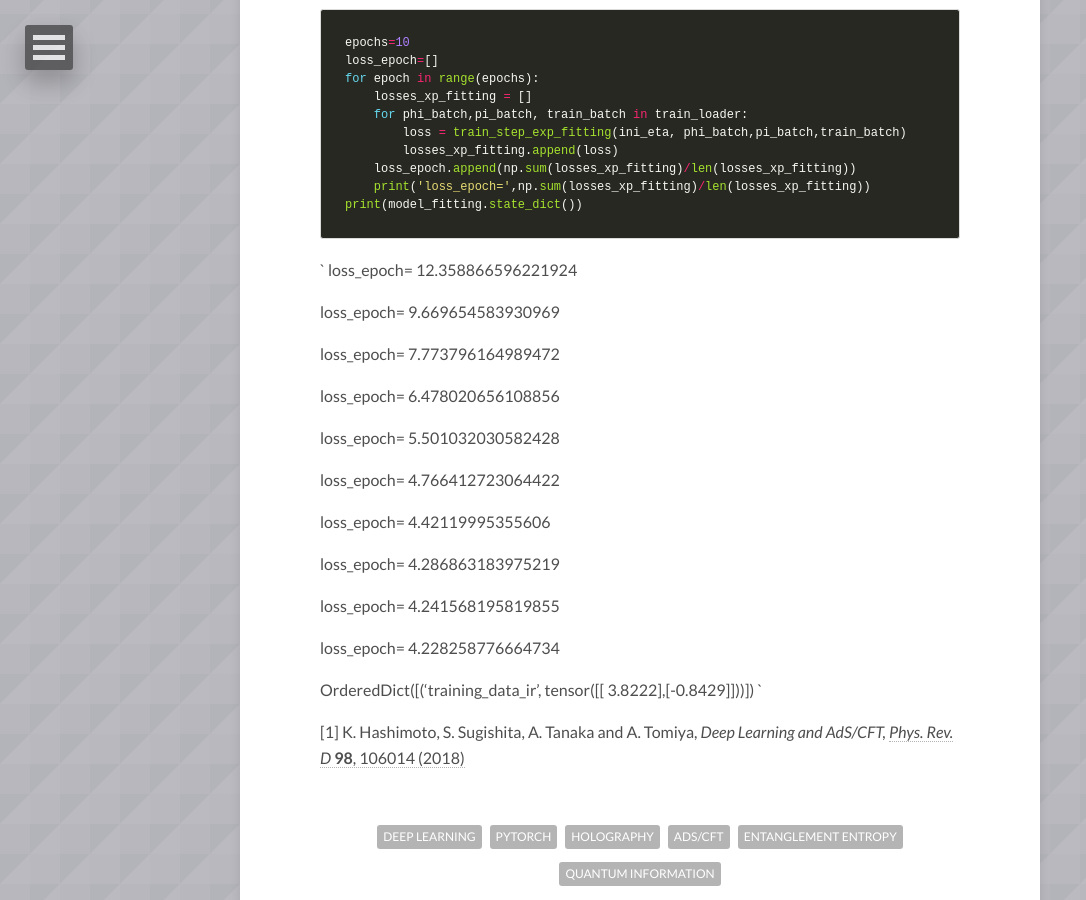
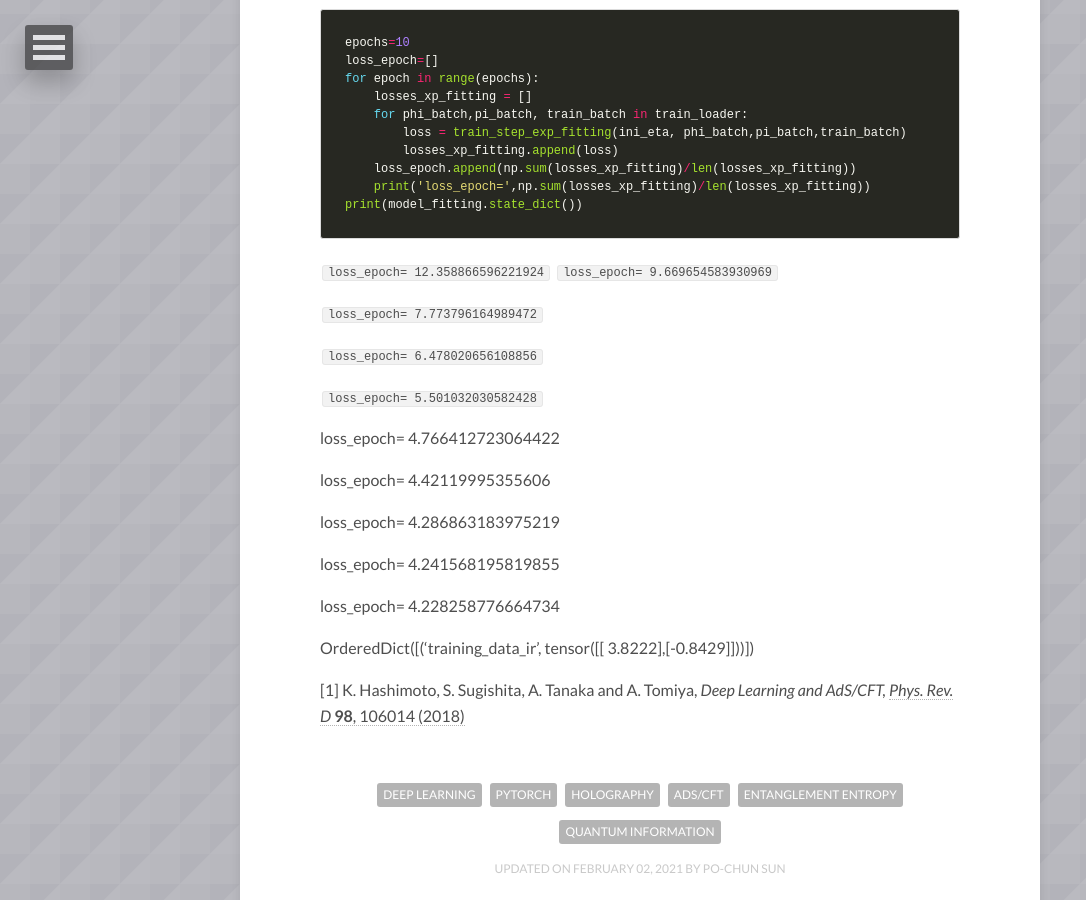
Before and after one commit to pochunsun/pochunsun.github.io, a Jekyll site: the page built from _posts/2021-06-02-sample-post.md, in a window 1280 px wide and 900 px high, scrolled down 21976 px. Shown: the whole window, without its empty margins (0-1086 px from the left). Built offline with Jekyll 4.4.1, drawn with Linux system fonts in a browser that asks for light colours; nearby versions of some CDN libraries; comment, search, counter and statistics services are not loaded.

````diff
--- a/_posts/2021-06-02-sample-post.md
+++ b/_posts/2021-06-02-sample-post.md
@@ -468,16 +468,15 @@ for epoch in range(epochs):
     print('loss_epoch=',np.sum(losses_xp_fitting)/len(losses_xp_fitting))
 print(model_fitting.state_dict())
 ```
-`
-loss_epoch= 12.358866596221924
 
-loss_epoch= 9.669654583930969
+`loss_epoch= 12.358866596221924`
+`loss_epoch= 9.669654583930969`
 
-loss_epoch= 7.773796164989472
+`loss_epoch= 7.773796164989472`
 
-loss_epoch= 6.478020656108856
+`loss_epoch= 6.478020656108856`
 
-loss_epoch= 5.501032030582428
+`loss_epoch= 5.501032030582428`
 
 loss_epoch= 4.766412723064422
 
@@ -490,7 +489,6 @@ loss_epoch= 4.241568195819855
 loss_epoch= 4.228258776664734
 
 OrderedDict([('training_data_ir', tensor([[ 3.8222],[-0.8429]]))])
-`
 
 
 [1] K. Hashimoto, S. Sugishita, A. Tanaka and A. Tomiya, *Deep Learning and AdS/CFT,* [*Phys. Rev. D* **98**, 106014 (2018)](https://journals.aps.org/prd/abstract/10.1103/PhysRevD.98.046019)
````
